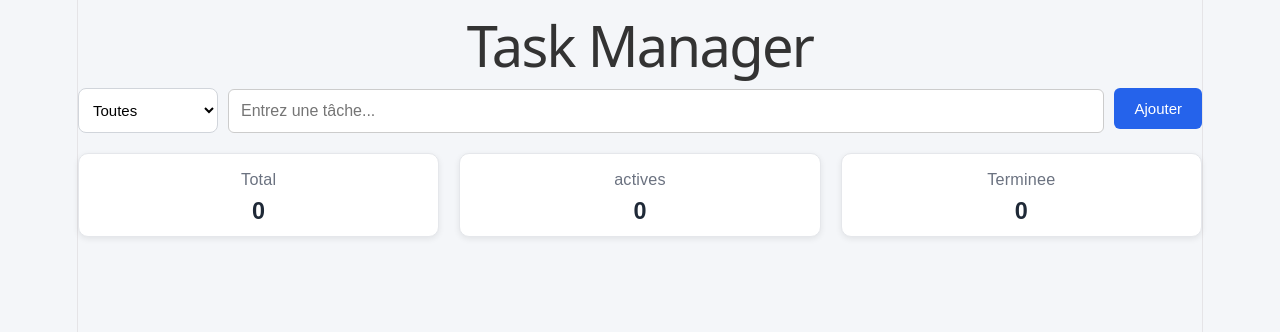
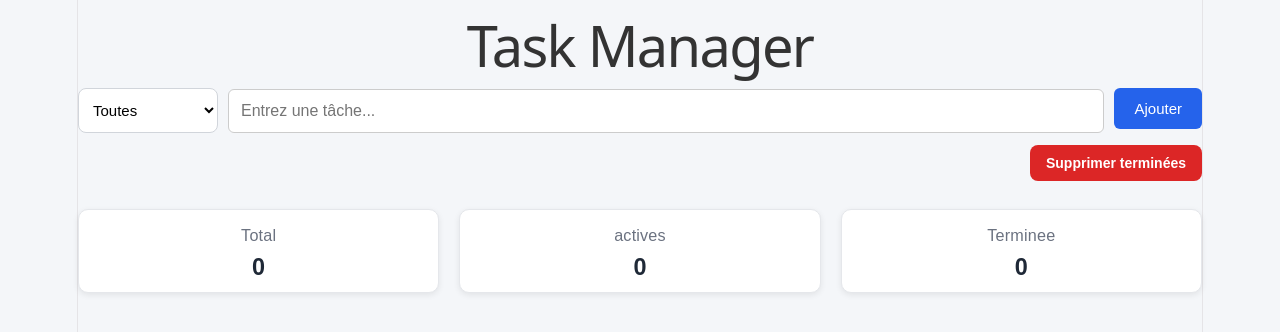
Before and after one commit to baghlalmohamedreda/task-manager, a React app in the folder frontend/: page / in a window 1280 px wide. Shown: the top 332 px of the page. Built offline with nearby package versions, Linux system fonts and the light colour scheme; the HTML template or start-up script is replaced by a standard one.

Commit message:
add delete completed tasks confirmation

```diff
--- /dev/null
+++ b/frontend/src/components/deletemodal/DeleteCompleted.css
@@ -0,0 +1,69 @@
+.modal-overlay{
+    position:fixed;
+    top:0;
+    left:0;
+
+    width:100%;
+    height:100%;
+
+    background:rgba(0,0,0,.5);
+
+    display:flex;
+    justify-content:center;
+    align-items:center;
+
+    z-index:1000;
+}
+
+.modal{
+    background:white;
+    padding:25px;
+    border-radius:10px;
+
+    width:400px;
+    max-width:90%;
+
+    text-align:center;
+
+    box-shadow:0 10px 30px rgba(0,0,0,.25);
+}
+
+.modal h2{
+    margin-bottom:15px;
+    color:#222;
+}
+
+.modal p{
+    margin-bottom:25px;
+    color:#555;
+    line-height:1.5;
+}
+
+.modal-buttons{
+    display:flex;
+    justify-content:center;
+    gap:15px;
+}
+
+.modal-buttons button{
+    border:none;
+    padding:10px 20px;
+    border-radius:6px;
+    cursor:pointer;
+    color:white;
+    font-size:15px;
+
+    transition:.25s;
+}
+
+.modal-buttons button:first-child{
+    background:#6b7280;
+}
+
+.modal-buttons button:last-child{
+    background:#dc2626;
+}
+
+.modal-buttons button:hover{
+    opacity:.85;
+}
--- /dev/null
+++ b/frontend/src/components/deletemodal/DeleteCompleted.jsx
@@ -0,0 +1,22 @@
+import "./DeleteCompleted.css"
+
+function DeleteCompleted({onAnuller,onSupprimer}){
+    return (
+       <div className="modal-overlay">
+        <div className="modal" >
+             <h2>supprimer tout les taches terminees</h2>
+             <p>voulez vous vraiment supprimer tout</p>
+             <div className="modal-buttons">
+            <button onClick={onAnuller}>annuler</button>
+            <button onClick={onSupprimer}>supprimer</button>
+
+        </div>
+        </div>
+
+       </div>
+    )
+
+
+
+}
+export default DeleteCompleted
--- a/frontend/src/components/tasklist/TaskList.jsx
+++ b/frontend/src/components/tasklist/TaskList.jsx
@@ -1,9 +1,14 @@
 import TaskItem from "../taskitem/TaskItem";
 import "./TaskList.css"
-function TaskList({tasks,onDeletetask,onEditingtask,onHandlchange,onHandlefilterchange}){
+function TaskList({tasks,onDeletetask,onEditingtask,onHandlchange,onHandlefilterchange,onSupprimertt}){
 
     return(
     <div className="task-list">
+       <div className="clear-completed-btn">
+    <button onClick={onSupprimertt}>
+         Supprimer terminées
+    </button>
+</div>
          {tasks.map((task)=>
     {
         return(
@@ -17,6 +22,7 @@ function TaskList({tasks,onDeletetask,onEditingtask,onHandlchange,onHandlefilter
         )
     }
     )}
+
     </div>
     )
 }
--- a/frontend/src/components/tasklist/tasklist.css
+++ b/frontend/src/components/tasklist/tasklist.css
@@ -1,5 +1,32 @@
-.task-list{
-    display:flex;
-    flex-direction:column;
-    gap:12px;
+.task-list {
+    display: flex;
+    flex-direction: column;
+    gap: 12px;
 }
+
+.clear-completed-btn {
+    display: flex;
+    justify-content: flex-end;
+    margin-top: 12px;
+    margin-bottom: 8px;
+}
+.clear-completed-btn button {
+    background-color: #dc2626;
+    color: white;
+    border: none;
+    border-radius: 8px;
+    padding: 10px 16px;
+    font-size: 14px;
+    font-weight: 600;
+    cursor: pointer;
+    transition: background-color .25s ease, transform .2s ease;
+}
+
+.clear-completed-btn button:hover {
+    background-color: #b91c1c;
+    transform: translateY(-2px);
+}
+
+.clear-completed-btn button:active {
+    transform: translateY(0);
+}
--- a/frontend/src/pages/Home.jsx
+++ b/frontend/src/pages/Home.jsx
@@ -4,6 +4,7 @@ import DeleteModal from "../components/deletemodal/DeleteModal"
 import { useState,useEffect } from "react";
 import TaskList from "../components/tasklist/TaskList";
 import TaskStats from "../components/taskstats/TaskStats";
+import DeleteCompleted from "../components/deletemodal/DeleteCompleted"
 function Home() {
     const [tasks, setTasks] = useState(()=>{
         const values=localStorage.getItem("tasks")
@@ -12,6 +13,7 @@ function Home() {
 )
  const [editingtask, setEditingtask] = useState(null);
  const [showmodal,setShowmodal]=useState(false)
+ const [showdelete,setShowdelete]=useState(false)
  const [tasktodelete,setTasktodelete]=useState(null)
  const [filter,setFilter]=useState("all")
 useEffect(()=>{
@@ -79,12 +81,25 @@ function confirmesuppression(){
             return tasks.filter(e=>e.completed===false)
         }
         else if(filter=="completed"){
-            return tasks.filter(e=>e.completed==false)
+            return tasks.filter(e=>e.completed==true)
 
         }
     }
     function handlechange(e){
         setFilter(e.target.value)
+    }
+    function annulersuppresiondt(){
+        setShowdelete(false)
+
+
+    }
+    function confirmersuppresiondt(){
+        setTasks(prev=>prev.filter(e=>e.completed==false))
+        setShowdelete(false)
+    }
+    function supprimertt(){
+        setShowdelete(true)
+
     }
     return (
         <>
@@ -101,11 +116,16 @@ function confirmesuppression(){
                 onDeletetask={deletetask}
                 onEditingtask={edittask}
                 onHandlchange={handlchange}
+                onSupprimertt={supprimertt}
             />
             {showmodal && <DeleteModal
                    onAnuller={annuler}
                    onSupprimer={confirmesuppression}
             />}
+            {showdelete && <DeleteCompleted
+                            onAnuller={annulersuppresiondt}
+                            onSupprimer={confirmersuppresiondt}
+             />}
             <TaskStats tasks={tasks} />
         </>
     );
```
